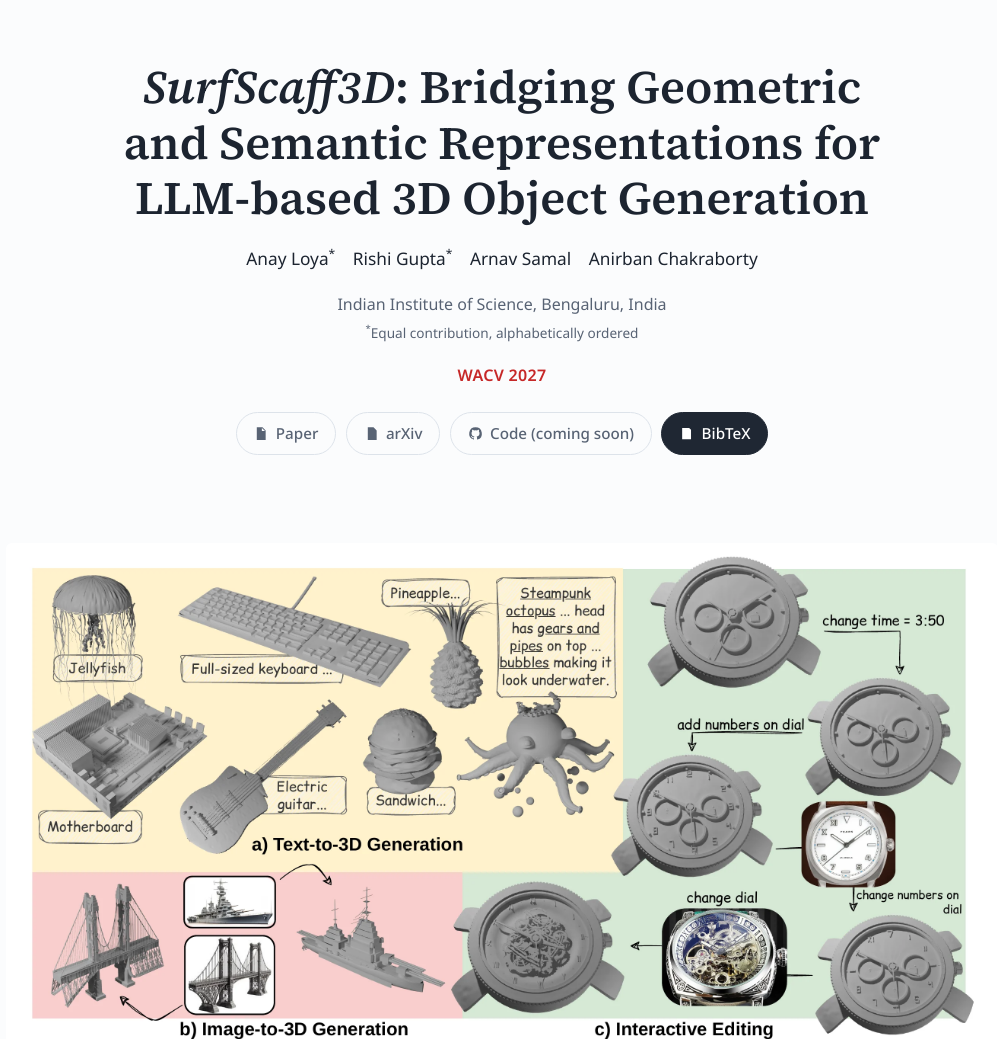
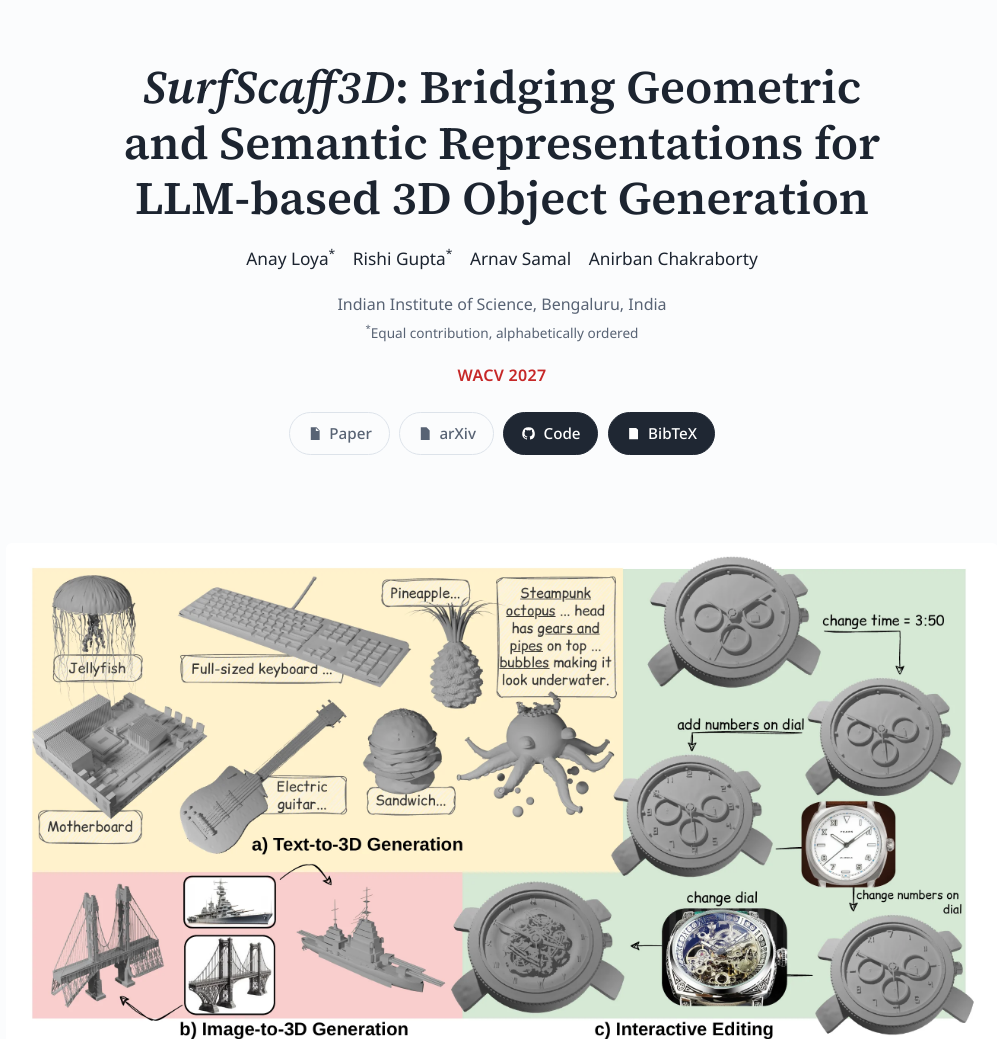
Before and after one commit to vcl-iisc/SurfScaff3D, a plain HTML site: page index.html in a window 1280 px wide. Shown: the top 1039 px of the page, without its empty margins (138-1135 px from the left). Drawn offline with nearby package versions, Linux system fonts and the light colour scheme.

Commit message:
Link Code button

```diff
--- a/index.html
+++ b/index.html
@@ -24,7 +24,7 @@
   <nav class="links" aria-label="Paper resources">
     <a class="btn" href="#" aria-disabled="true"><svg viewBox="0 0 24 24"><path d="M6 2h9l5 5v15H6zM14 3v5h5"/></svg>Paper</a>
     <a class="btn" href="#" aria-disabled="true"><svg viewBox="0 0 24 24"><path d="M6 2h9l5 5v15H6zM9 12h8v2H9zm0 4h8v2H9z"/></svg>arXiv</a>
-    <a class="btn" href="#" aria-disabled="true"><svg viewBox="0 0 24 24"><path d="M12 2a10 10 0 0 0-3.2 19.5c.5.1.7-.2.7-.5v-1.7c-2.8.6-3.4-1.3-3.4-1.3-.5-1.2-1.1-1.5-1.1-1.5-.9-.6.1-.6.1-.6 1 .1 1.5 1 1.5 1 .9 1.6 2.4 1.1 3 .9.1-.7.4-1.1.6-1.4-2.2-.3-4.6-1.1-4.6-5 0-1.1.4-2 1-2.7-.1-.3-.4-1.3.1-2.7 0 0 .8-.3 2.7 1a9.4 9.4 0 0 1 5 0c1.9-1.3 2.7-1 2.7-1 .5 1.4.2 2.4.1 2.7.6.7 1 1.6 1 2.7 0 3.9-2.4 4.7-4.6 5 .4.3.7.9.7 1.9V21c0 .3.2.6.7.5A10 10 0 0 0 12 2z"/></svg>Code (coming soon)</a>
+    <a class="btn" href="https://github.com/vcl-iisc/SurfScaff3D_code" target="_blank" rel="noopener"><svg viewBox="0 0 24 24"><path d="M12 2a10 10 0 0 0-3.2 19.5c.5.1.7-.2.7-.5v-1.7c-2.8.6-3.4-1.3-3.4-1.3-.5-1.2-1.1-1.5-1.1-1.5-.9-.6.1-.6.1-.6 1 .1 1.5 1 1.5 1 .9 1.6 2.4 1.1 3 .9.1-.7.4-1.1.6-1.4-2.2-.3-4.6-1.1-4.6-5 0-1.1.4-2 1-2.7-.1-.3-.4-1.3.1-2.7 0 0 .8-.3 2.7 1a9.4 9.4 0 0 1 5 0c1.9-1.3 2.7-1 2.7-1 .5 1.4.2 2.4.1 2.7.6.7 1 1.6 1 2.7 0 3.9-2.4 4.7-4.6 5 .4.3.7.9.7 1.9V21c0 .3.2.6.7.5A10 10 0 0 0 12 2z"/></svg>Code</a>
     <a class="btn" href="#bibtex"><svg viewBox="0 0 24 24"><path d="M5 3h11l3 3v15H5zM8 9h8v2H8zm0 4h8v2H8z"/></svg>BibTeX</a>
   </nav>
 </header>
```
